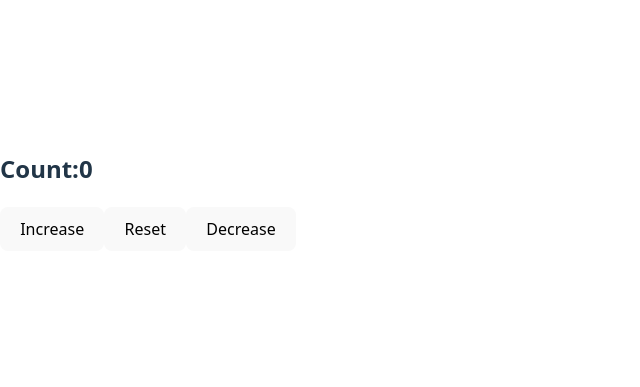
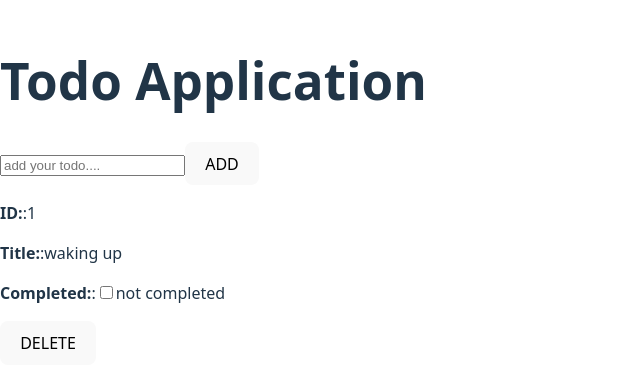
Before and after one commit to Hemant-Pawar-SDE/React-Learning, a React (Vite) app: page / in a window 1280 px wide. Shown: the part 209-596 px from the top of the page, without its empty margins (0-640 px from the left). Built offline with nearby package versions, Linux system fonts and the light colour scheme.

Commit message:
useReducer with TodoApp

```diff
--- a/src/App.jsx
+++ b/src/App.jsx
@@ -1,12 +1,12 @@
 import React from "react";
-import TodoApp from "./Todo-useState/TodoApp";
+import TodoApp from "./Todo-useReducer/TodoApp";
 import TodoAppContext from "./Todo-useContext/TodoApp";
 import ChildToParent from "./ChildToParent";
 
 function App() {
   return (
     <div>
-      <ChildToParent />
+      <TodoApp />
     </div>
   );
 }
--- a/src/Todo-useReducer/TodoApp.jsx
+++ b/src/Todo-useReducer/TodoApp.jsx
@@ -1,14 +1,26 @@
 import React, { useReducer } from "react";
-import TodoList from "../Todo-useContext/TodoList";
-import { nanoid } from "nanoid";
+import TodoList from "./TodoList";
+import TodoForm from "./TodoForm";
 
 function TodoApp() {
   function reducer(todos, action) {
     switch (action.type) {
       case "ADD_TODO": {
-        return [...todos, newTodo];
+        return [...todos, action.payload];
+      }
+      case "DELETE_TODO": {
+        return todos.filter((item) => {
+          return item !== action.payload;
+        });
+      }
+
+      case "TOGGLE_TODO": {
+        return todos.map((item) => {
+          return { ...item, completed: !item.completed };
+        });
       }
     }
+
     return todos;
   }
 
@@ -22,18 +34,13 @@ function TodoApp() {
 
   const [todos, dispatch] = useReducer(reducer, initialTodo);
 
-  function addTodo(newTodo) {
-    dispatch({
-      type: "ADD_TODO",
-      payload: newTodo,
-    });
-  }
+  function addTodo(newTodo) {}
 
   return (
     <div>
       <h1>Todo Application</h1>
-      <TodoForm addTodo={addTodo} />
-      <TodoList />
+      <TodoForm addTodo={addTodo} dispatch={dispatch} />
+      <TodoList todos={todos} dispatch={dispatch} />
     </div>
   );
 }
--- a/src/Todo-useReducer/TodoForm.jsx
+++ b/src/Todo-useReducer/TodoForm.jsx
@@ -1,6 +1,7 @@
 import React, { useState } from "react";
+import { nanoid } from "nanoid";
 
-function TodoForm({ addTodo }) {
+function TodoForm({ dispatch }) {
   const [title, setTitle] = useState("");
 
   const newTodo = {
@@ -11,8 +12,13 @@ function TodoForm({ addTodo }) {
 
   function handleSubmit(e) {
     e.preventDefault();
-    addTodo(newTodo);
+    dispatch({
+      type: "ADD_TODO",
+      payload: newTodo,
+    });
   }
+
+
 
   return (
     <div onSubmit={handleSubmit}>
--- a/src/Todo-useReducer/TodoList.jsx
+++ b/src/Todo-useReducer/TodoList.jsx
@@ -1,9 +1,62 @@
-import React from 'react'
+import React, { useState } from "react";
 
-function TodoList() {
+function TodoList({ todos, dispatch }) {
+  const [mark, setMark] = useState(false);
+  function handleDelete(X) {
+    dispatch({
+      type: "DELETE_TODO",
+      payload: X,
+    });
+  }
+
+  function handleToggle(Y) {
+    dispatch({
+      type: "TOGGLE_TODO",
+      payload: Y,
+    });
+  }
   return (
-    <div>TodoList</div>
-  )
+    <div>
+      {todos.map((todo) => {
+        return (
+          <div key={todo.id}>
+            <p>
+              <strong>ID:</strong>:{todo.id}
+            </p>
+            <p
+              style={
+                todo.completed && mark
+                  ? { textDecoration: "line-through" }
+                  : null
+              }
+            >
+              <strong>Title:</strong>:{todo.title}
+            </p>
+            <p>
+              <strong>Completed:</strong>:
+              <input
+                type="checkbox"
+                value={mark}
+                onChange={() => {
+                  setMark(!mark);
+                  handleToggle(todo);
+                }}
+              />
+              {todo.completed && mark ? "completed" : "not completed"}
+            </p>
+
+            <button
+              onClick={() => {
+                handleDelete(todo);
+              }}
+            >
+              DELETE
+            </button>
+          </div>
+        );
+      })}
+    </div>
+  );
 }
 
-export default TodoList
+export default TodoList;
--- a/src/main.jsx
+++ b/src/main.jsx
@@ -1,18 +1,18 @@
+import { createRoot } from "react-dom/client";
+import "./index.css";
+import App from "./App.jsx";
+
+createRoot(document.getElementById("root")).render(<App />);
+
 // import { createRoot } from "react-dom/client";
 // import "./index.css";
 // import App from "./App.jsx";
+// import { Provider } from "react-redux";
+// import store from "./Redux-Toolkit/Store.js";
+// import Counter from "./Redux-Toolkit/Counter.jsx";
 
-// createRoot(document.getElementById("root")).render(<App />);
-
-import { createRoot } from "react-dom/client";
-import "./index.css";
-import App from "./App.jsx";
-import { Provider } from "react-redux";
-import store from "./Redux-Toolkit/Store.js";
-import Counter from "./Redux-Toolkit/Counter.jsx";
-
-createRoot(document.getElementById("root")).render(
-  <Provider store={store}>
-    <Counter />
-  </Provider>
-);
+// createRoot(document.getElementById("root")).render(
+//   <Provider store={store}>
+//     <Counter />
+//   </Provider>
+// );
```
